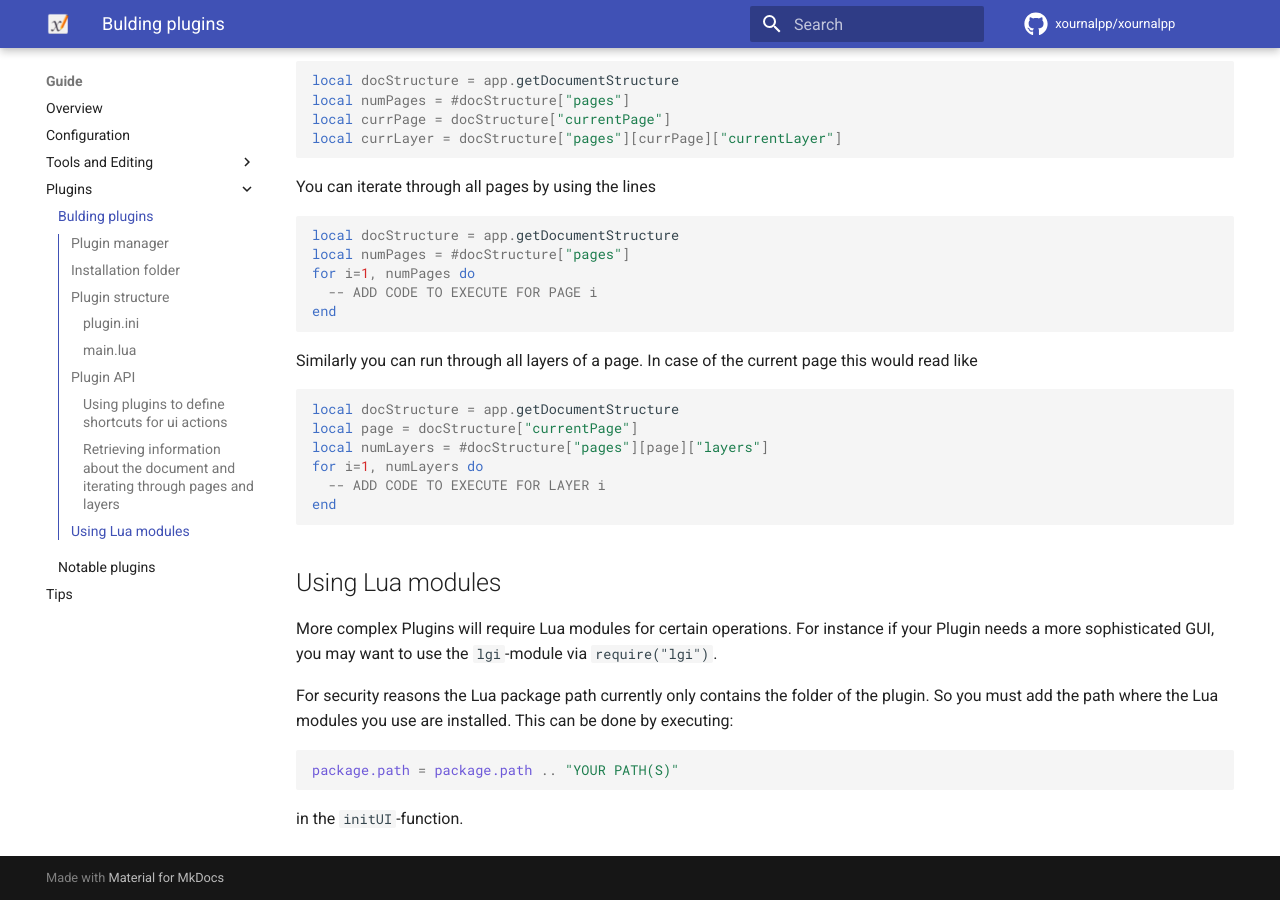
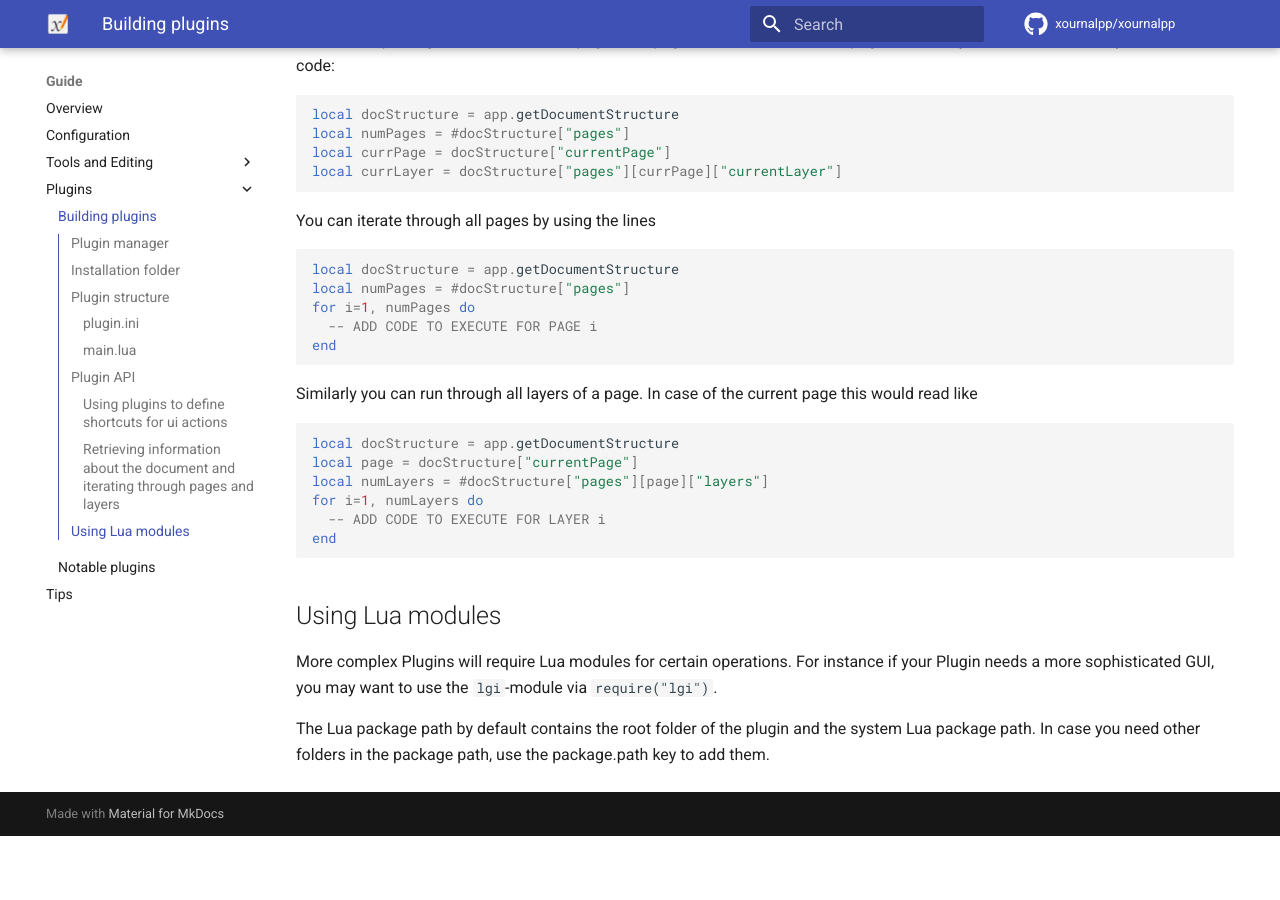
Before and after one commit to xournalpp/xournalpp.github.io, an MkDocs documentation site: the page built from docs/guide/plugins/plugins.md, in a window 1280 px wide and 900 px high, scrolled down 3945 px. Built offline with MkDocs 1.6.1 and Material for MkDocs 9.7.7, drawn with Linux system fonts in a browser that asks for light colours; comment, search, counter and statistics services are not loaded; the version menu is left out; after the commit the page ends 4781 px from its top, so only the background shows below that; some of the changed text lies outside the part shown.

````diff
--- a/docs/guide/plugins/plugins.md
+++ b/docs/guide/plugins/plugins.md
@@ -195,10 +196,4 @@ end
 
 More complex Plugins will require Lua modules for certain operations. For instance if your Plugin needs a more sophisticated GUI, you may want to use the `lgi`-module via ```require("lgi")```.
 
-For security reasons the Lua package path currently only contains the folder of the plugin. So you must add the path where the Lua modules you use are installed. This can be done by executing:
-
-```lua
-package.path = package.path .. "YOUR PATH(S)"
-```
-
-in the `initUI`-function.
+The Lua package path by default contains the root folder of the plugin and the system Lua package path. In case you need other folders in the package path, use the package.path key to add them.
--- a/mkdocs.yml
+++ b/mkdocs.yml
@@ -19,7 +19,7 @@ nav:
          - Selection and Snapping tools: guide/tools/selecsnap.md
          - LaTeX tool: guide/tools/latex.md
       - Plugins:
-         - Bulding plugins: guide/plugins/plugins.md
+         - Building plugins: guide/plugins/plugins.md
          - Notable plugins: guide/plugins/notable.md
       - Tips: guide/tips.md
   - Community:
````
Also changed, not shown: other parts of docs/guide/plugins/plugins.md (+2 -1 lines), docs/community/other-software.md (+5 -1 lines), docs/guide/plugins/notable.md (+1 -0 lines), docs/guide/tools/latex.md (+4 -0 lines).
